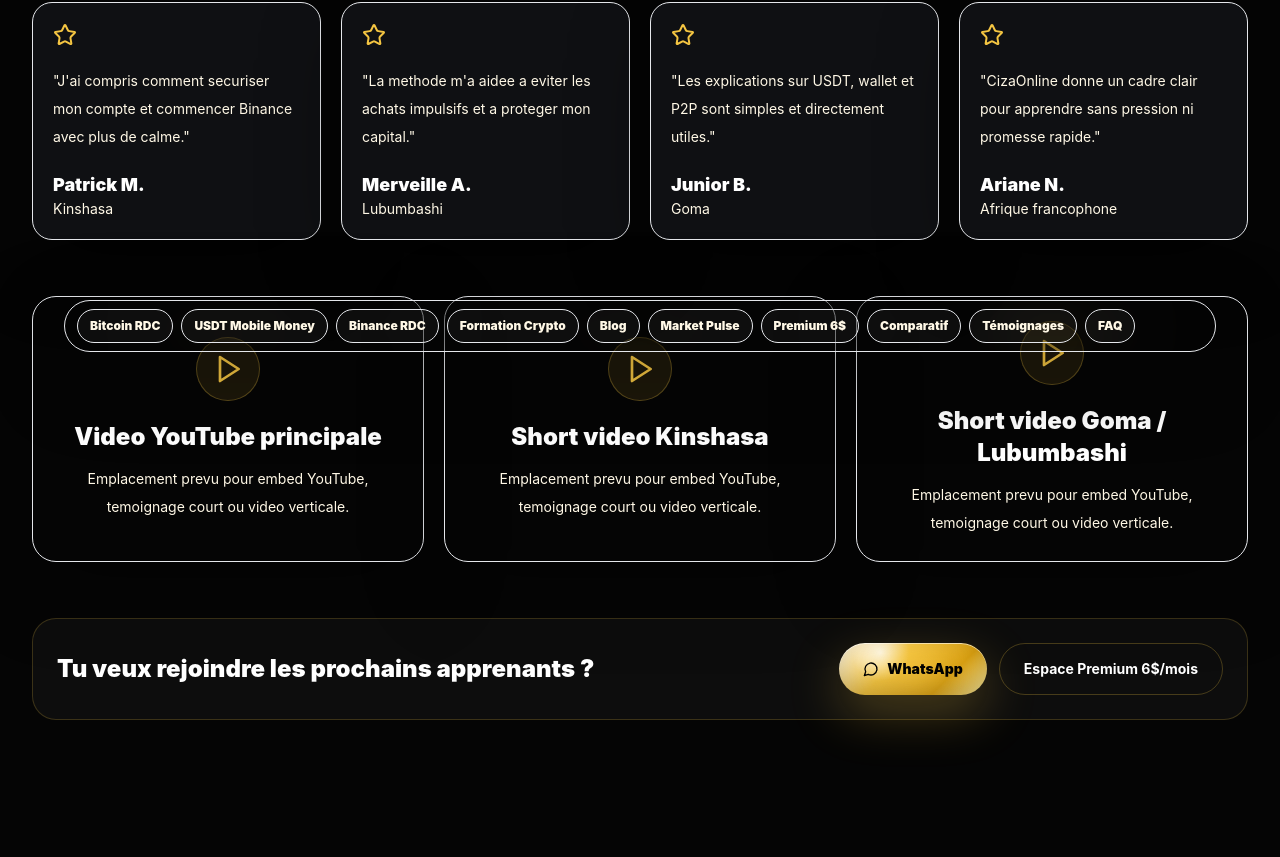
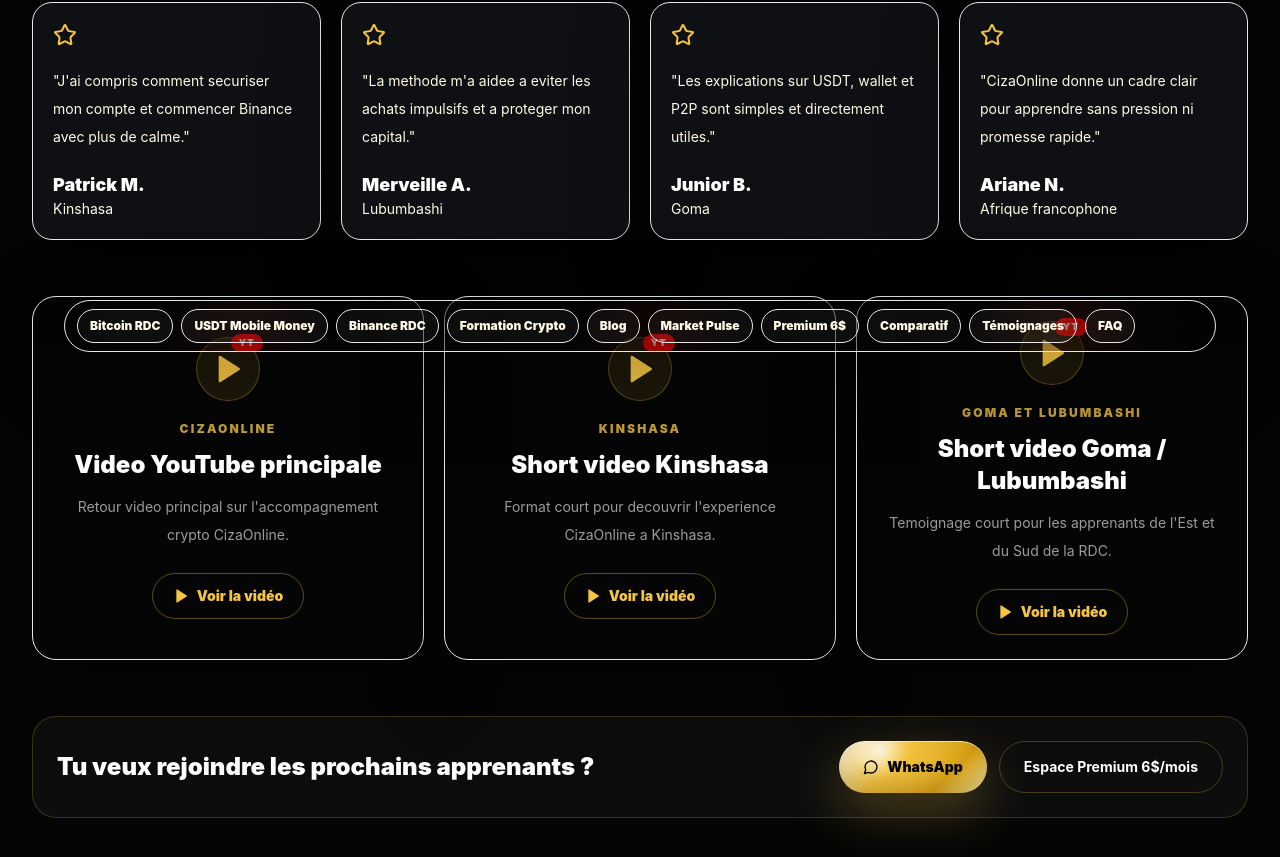
Before and after one commit to urbainciza0-web/cizaonline-premium-site, a Next.js app: page /temoignages in a window 1280 px wide. Shown: the part 432-1289 px from the top of the page. Before the commit the page ends 1232 px from the top, so only its background shows below. Built offline with nearby package versions, Linux system fonts and the light colour scheme.

Commit message:
Fix video testimonial links

```diff
--- a/app/temoignages/page.jsx
+++ b/app/temoignages/page.jsx
@@ -16,6 +16,27 @@
   ["Merveille A.", "Lubumbashi", "La methode m'a aidee a eviter les achats impulsifs et a proteger mon capital."],
   ["Junior B.", "Goma", "Les explications sur USDT, wallet et P2P sont simples et directement utiles."],
   ["Ariane N.", "Afrique francophone", "CizaOnline donne un cadre clair pour apprendre sans pression ni promesse rapide."]
+];
+
+const videos = [
+  {
+    title: "Video YouTube principale",
+    location: "CizaOnline",
+    description: "Retour video principal sur l'accompagnement crypto CizaOnline.",
+    href: "https://youtu.be/ZUWc_ZYOkBo?si=UT-zUHqs7DmAqvDG"
+  },
+  {
+    title: "Short video Kinshasa",
+    location: "Kinshasa",
+    description: "Format court pour decouvrir l'experience CizaOnline a Kinshasa.",
+    href: "https://youtube.com/shorts/BO3deHAg8SU?si=8Oyw3BbjRZAeET7Z"
+  },
+  {
+    title: "Short video Goma / Lubumbashi",
+    location: "Goma et Lubumbashi",
+    description: "Temoignage court pour les apprenants de l'Est et du Sud de la RDC.",
+    href: "https://youtu.be/JqrRMI7EHw4?si=IcKIdhupXRyhqfzW"
+  }
 ];
 
 export default function TemoignagesPage() {
@@ -37,14 +58,29 @@
         ))}
       </section>
       <section className="mx-auto mt-14 grid max-w-7xl gap-5 lg:grid-cols-3">
-        {["Video YouTube principale", "Short video Kinshasa", "Short video Goma / Lubumbashi"].map((label) => (
-          <div key={label} className="grid min-h-64 place-items-center rounded-[1.5rem] border border-ciza-gold/18 bg-[radial-gradient(circle_at_50%_18%,rgba(244,197,66,.16),transparent_18rem),#0f1013] p-6 text-center shadow-panel">
-            <div>
-              <span className="mx-auto grid h-16 w-16 place-items-center rounded-full border border-ciza-gold/30 bg-ciza-gold/10 text-ciza-gold"><Play className="h-8 w-8" /></span>
-              <h2 className="mt-5 font-display text-2xl font-black text-white">{label}</h2>
-              <p className="mt-3 text-sm leading-7 text-white/56">Emplacement prevu pour embed YouTube, temoignage court ou video verticale.</p>
+        {videos.map((video) => (
+          <a
+            key={video.title}
+            href={video.href}
+            target="_blank"
+            rel="noopener noreferrer"
+            aria-label={`Voir la video ${video.title}`}
+            className="group grid min-h-64 place-items-center rounded-[1.5rem] border border-ciza-gold/18 bg-[radial-gradient(circle_at_50%_18%,rgba(244,197,66,.16),transparent_18rem),#0f1013] p-6 text-center shadow-panel transition duration-300 hover:-translate-y-1 hover:border-ciza-gold/45 hover:shadow-[0_24px_70px_rgba(0,0,0,.42)] focus:outline-none focus:ring-2 focus:ring-ciza-gold/70 focus:ring-offset-2 focus:ring-offset-ciza-black"
+          >
+            <div className="flex h-full w-full flex-col items-center justify-center">
+              <span className="relative mx-auto grid h-16 w-16 place-items-center rounded-full border border-ciza-gold/30 bg-ciza-gold/10 text-ciza-gold transition duration-300 group-hover:scale-105 group-hover:bg-ciza-gold group-hover:text-black">
+                <span className="absolute -right-1 -top-1 rounded-full bg-[#FF0000] px-2 py-0.5 text-[0.6rem] font-black uppercase tracking-[0.12em] text-white">YT</span>
+                <Play className="h-8 w-8 fill-current" />
+              </span>
+              <p className="mt-5 text-xs font-black uppercase tracking-[0.18em] text-ciza-gold/80">{video.location}</p>
+              <h2 className="mt-3 font-display text-2xl font-black text-white">{video.title}</h2>
+              <p className="mt-3 max-w-sm text-sm leading-7 text-white/60">{video.description}</p>
+              <span className="mt-6 inline-flex min-h-[2.75rem] items-center justify-center gap-2 rounded-full border border-ciza-gold/35 px-5 py-3 text-sm font-black text-ciza-gold transition duration-300 group-hover:border-ciza-gold group-hover:bg-ciza-gold group-hover:text-black">
+                <Play className="h-4 w-4 fill-current" />
+                Voir la vid&eacute;o
+              </span>
             </div>
-          </div>
+          </a>
         ))}
       </section>
       <section className="mx-auto mt-14 flex max-w-7xl flex-col gap-3 rounded-[1.5rem] border border-ciza-gold/20 bg-white/[0.035] p-6 sm:flex-row sm:items-center sm:justify-between">
```
